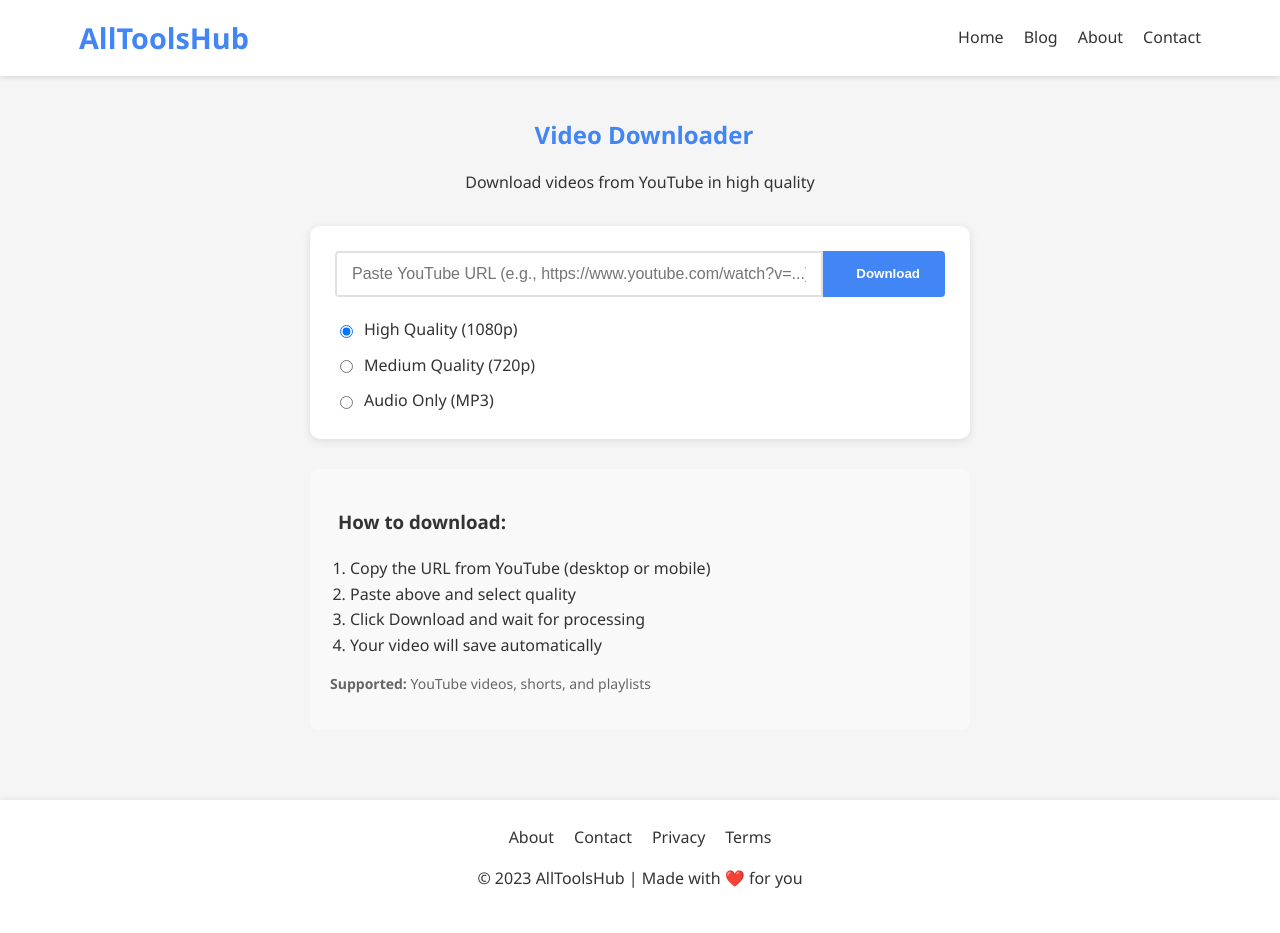
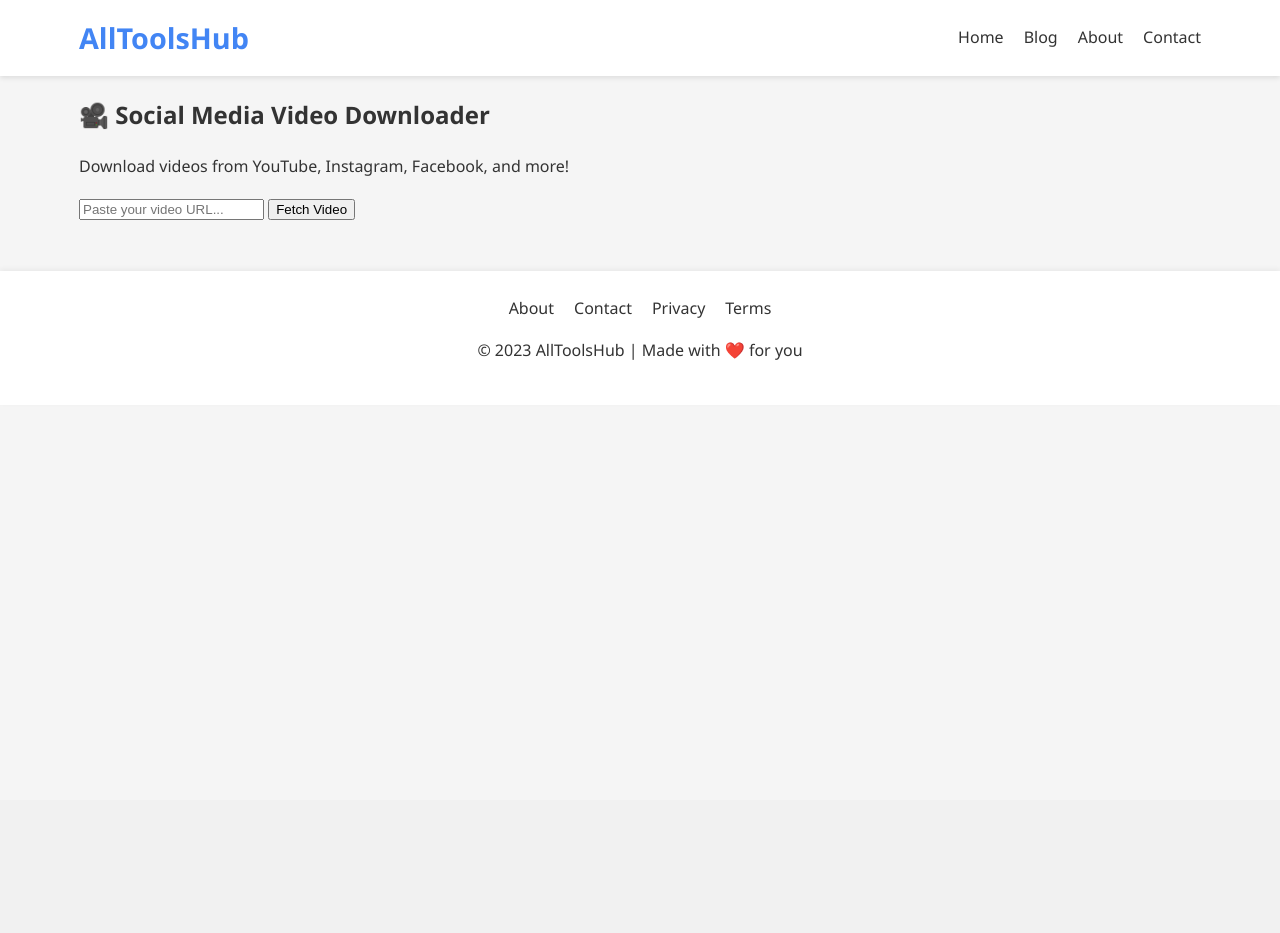
Before and after one commit to hustlepn/AllTools.Hub, a Flask app: page /tools/downloader in a window 1280 px wide. After the commit the page ends 405 px from the top, so only its background shows below. Run offline with Flask 3, Linux system fonts and the light colour scheme.

Commit message:
Update downloader.html

```diff
--- a/templates/tools/downloader.html
+++ b/templates/tools/downloader.html
@@ -1,234 +1,25 @@
 {% extends "base.html" %}
 
 {% block content %}
-<div class="video-downloader-container">
 <section class="tool-header">
-        <h1><i class="fas fa-download"></i> Video Downloader</h1>
-        <p>Download videos from YouTube in high quality</p>
+  <h1 class="center-title">🎥 Social Media Video Downloader</h1>
+  <p class="center-subtitle">Download videos from YouTube, Instagram, Facebook, and more!</p>
 </section>
 
-    {% if error %}
-    <div class="download-error">
-        <i class="fas fa-exclamation-circle"></i>
-        <div class="error-content">
-            <strong>Download Failed:</strong>
-            <p>{{ error }}</p>
-            <div class="error-solutions">
-                <p><i class="fas fa-lightbulb"></i> Try these solutions:</p>
-                <ul>
-                    <li>Verify the URL is correct</li>
-                    <li>Check if the video is publicly available</li>
-                    <li>Try a different video</li>
-                </ul>
-            </div>
-        </div>
-    </div>
-    {% endif %}
-
-    <section class="download-form-container">
-        <form method="POST" id="download-form">
-            <div class="input-group">
-                <input
-                    type="url"
-                    name="url"
-                    placeholder="Paste YouTube URL (e.g., https://www.youtube.com/watch?v=...)"
-                    required
-                    pattern="^(https?:\/\/)?(www\.)?(youtube\.com|youtu\.be)\/.+"
-                    class="url-input"
-                >
-                <button type="submit" class="download-btn">
-                    <i class="fas fa-cloud-download-alt"></i> Download
-                </button>
+<section class="video-tool">
+  <div class="video-box">
+    <input type="url" id="video-url" placeholder="Paste your video URL..." class="video-input" />
+    <button id="fetch-btn" class="video-button">Fetch Video</button>
   </div>
 
-            <div class="quality-options">
-                <label>
-                    <input type="radio" name="quality" value="high" checked>
-                    High Quality (1080p)
-                </label>
-                <label>
-                    <input type="radio" name="quality" value="medium">
-                    Medium Quality (720p)
-                </label>
-                <label>
-                    <input type="radio" name="quality" value="audio">
-                    Audio Only (MP3)
-                </label>
+  <div class="video-result" id="options-box" style="display: none;">
+    <h3>Available Formats</h3>
+    <div class="format-list">
+      <button class="format-btn">MP4 (HD)</button>
+      <button class="format-btn">MP4 (SD)</button>
+      <button class="format-btn">MP3 (Audio)</button>
     </div>
-        </form>
-
-        <div class="loading-indicator" id="loading-indicator">
-            <div class="spinner"></div>
-            <p>Processing your video... This may take 20-60 seconds</p>
   </div>
 </section>
 
-    <section class="instructions">
-        <h3><i class="fas fa-info-circle"></i> How to download:</h3>
-        <ol>
-            <li>Copy the URL from YouTube (desktop or mobile)</li>
-            <li>Paste above and select quality</li>
-            <li>Click Download and wait for processing</li>
-            <li>Your video will save automatically</li>
-        </ol>
-
-        <div class="supported-platforms">
-            <p><strong>Supported:</strong> YouTube videos, shorts, and playlists</p>
-        </div>
-    </section>
-</div>
-
-<script>
-// Show loading indicator when form submits
-document.getElementById('download-form').addEventListener('submit', function() {
-    document.getElementById('loading-indicator').style.display = 'flex';
-});
-
-// Validate URL in real-time
-document.querySelector('.url-input').addEventListener('input', function(e) {
-    const urlPattern = /^(https?:\/\/)?(www\.)?(youtube\.com|youtu\.be)\/.+/;
-    if (!urlPattern.test(e.target.value)) {
-        e.target.setCustomValidity('Please enter a valid YouTube URL');
-    } else {
-        e.target.setCustomValidity('');
-    }
-});
-</script>
-
-<style>
-/* Video Downloader Specific Styles */
-.video-downloader-container {
-    max-width: 700px;
-    margin: 0 auto;
-    padding: 20px;
-}
-
-.tool-header {
-    text-align: center;
-    margin-bottom: 30px;
-}
-
-.tool-header h1 {
-    color: #4285f4;
-    margin-bottom: 10px;
-}
-
-.download-form-container {
-    background: white;
-    padding: 25px;
-    border-radius: 10px;
-    box-shadow: 0 2px 10px rgba(0,0,0,0.1);
-    margin-bottom: 30px;
-}
-
-.input-group {
-    display: flex;
-    margin-bottom: 20px;
-}
-
-.url-input {
-    flex: 1;
-    padding: 12px 15px;
-    border: 2px solid #e0e0e0;
-    border-radius: 4px 0 0 4px;
-    font-size: 16px;
-}
-
-.download-btn {
-    padding: 0 25px;
-    background: #4285f4;
-    color: white;
-    border: none;
-    border-radius: 0 4px 4px 0;
-    cursor: pointer;
-    font-weight: 600;
-    transition: background 0.3s;
-}
-
-.download-btn:hover {
-    background: #3367d6;
-}
-
-.quality-options {
-    display: flex;
-    flex-direction: column;
-    gap: 10px;
-    margin-top: 15px;
-}
-
-.quality-options label {
-    display: flex;
-    align-items: center;
-    gap: 8px;
-    cursor: pointer;
-}
-
-.loading-indicator {
-    display: none;
-    align-items: center;
-    justify-content: center;
-    flex-direction: column;
-    padding: 20px;
-    background: #f9f9f9;
-    border-radius: 8px;
-    margin-top: 20px;
-}
-
-.spinner {
-    border: 4px solid rgba(0,0,0,0.1);
-    border-radius: 50%;
-    border-top: 4px solid #4285f4;
-    width: 30px;
-    height: 30px;
-    animation: spin 1s linear infinite;
-    margin-bottom: 10px;
-}
-
-@keyframes spin {
-    0% { transform: rotate(0deg); }
-    100% { transform: rotate(360deg); }
-}
-
-.download-error {
-    background: #ffebee;
-    border-left: 4px solid #f44336;
-    padding: 15px;
-    margin-bottom: 25px;
-    border-radius: 4px;
-    display: flex;
-    gap: 15px;
-}
-
-.error-content {
-    flex: 1;
-}
-
-.error-solutions {
-    margin-top: 10px;
-    padding-top: 10px;
-    border-top: 1px dashed #e57373;
-}
-
-.instructions {
-    background: #f9f9f9;
-    padding: 20px;
-    border-radius: 8px;
-}
-
-.instructions ol {
-    padding-left: 20px;
-    margin: 15px 0;
-}
-
-.supported-platforms {
-    margin-top: 15px;
-    font-size: 14px;
-    color: #666;
-}
-
-.fas {
-    margin-right: 8px;
-    color: #4285f4;
-}
-</style>
 {% endblock %}
```
Lines whose indentation alone changed are shown as unchanged.
